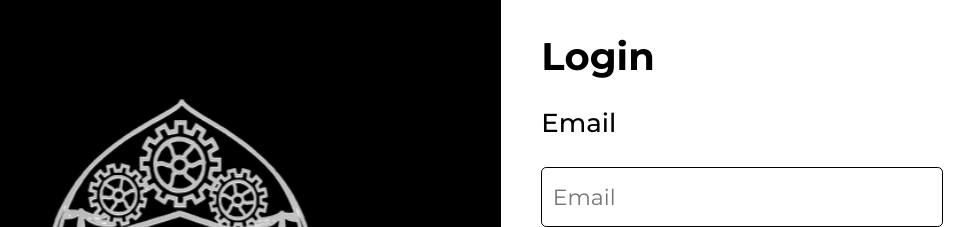
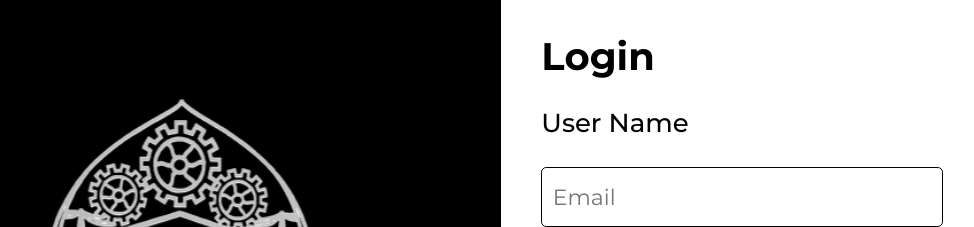
Before and after one commit to zeus11011/BeFrontend, a Next.js app: page /login in a window 1280 px wide. Shown: the part 139-366 px from the top of the page, without its empty margins (139-1113 px from the left). Built offline with nearby package versions, Linux system fonts and the light colour scheme.

Commit message:
css changes

```diff
--- a/pages/login/index.js
+++ b/pages/login/index.js
@@ -7,7 +7,7 @@ function login() {
   return (
     <div className={styles.main}>
       <div className={styles.container}>
-        <Image src={"/gec.svg"} height={330} width={400} />
+        <Image src={"/gec.svg"} alt="" height={330} width={400} />
       </div>
       <div className={styles.container2}>
         <div className={styles.maincont}>
@@ -16,7 +16,7 @@ function login() {
           </div>
           <div className={styles.box}>
             <div className={styles.box2}>
-              <h2 className={styles.h2}>Email</h2>
+              <h2 className={styles.h2}>User Name</h2>
               <input
                 type="email"
                 name="email"
```
